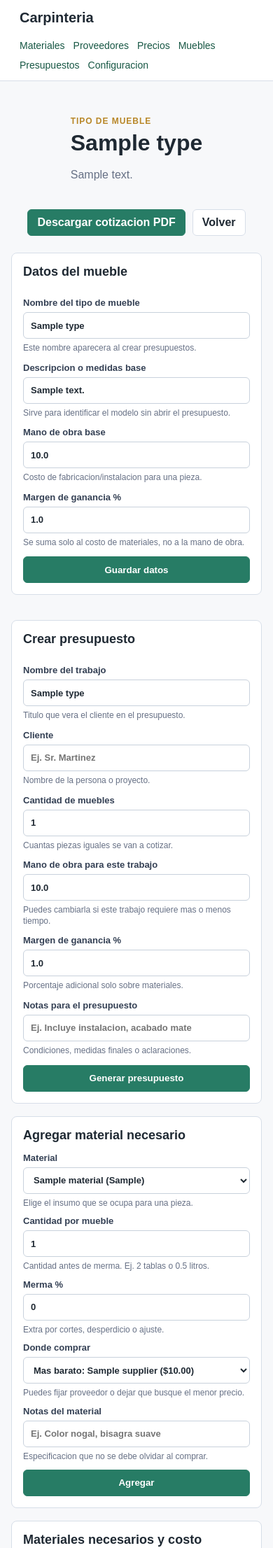
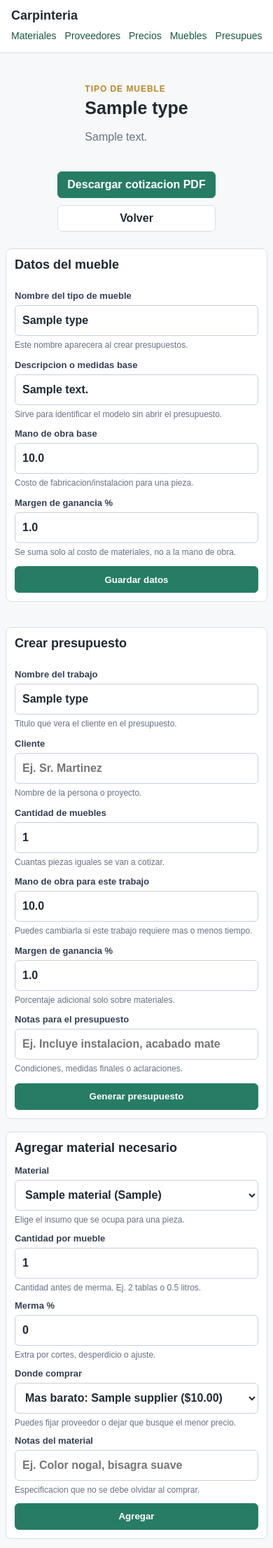
Before and after one commit to SamuelOrdaz-CIMAT/carpinteria, a Flask app: page /furniture/1 in a window 390 px wide. Shown: the top 2212 px of the page at 70% size. Run offline with Flask 3, Linux system fonts and the light colour scheme; tables that the repository leaves empty hold one stand-in row (values such as "Sample post").

Commit message:
Improve mobile layout

```diff
--- a/static/styles.css
+++ b/static/styles.css
@@ -17,6 +17,7 @@ body {
   color: var(--ink);
   background: var(--paper);
   font-family: Arial, Helvetica, sans-serif;
+  overflow-x: hidden;
 }
 
 a { color: var(--green-dark); text-decoration: none; }
@@ -45,6 +46,10 @@ nav {
   flex-wrap: wrap;
   gap: 12px;
   font-size: 14px;
+}
+
+nav a {
+  white-space: nowrap;
 }
 
 .page {
@@ -156,9 +161,13 @@ h2 { margin: 0 0 14px; font-size: 18px; }
   align-items: end;
 }
 
+.budget-edit-form h2 {
+  grid-column: 1 / -1;
+}
+
 input, select {
   width: 100%;
-  height: 38px;
+  min-height: 38px;
   padding: 8px 10px;
   color: var(--ink);
   background: #ffffff;
@@ -280,10 +289,15 @@ label {
   background: #eefaf5;
 }
 
-.table-scroll { overflow-x: auto; }
+.table-scroll {
+  width: 100%;
+  overflow-x: auto;
+  -webkit-overflow-scrolling: touch;
+}
 
 table {
   width: 100%;
+  min-width: 620px;
   border-collapse: collapse;
 }
 
@@ -341,11 +355,86 @@ td .button { width: 100%; }
 .totals .grand { border-color: var(--green); background: #eefaf5; }
 
 @media (max-width: 860px) {
-  .topbar { align-items: flex-start; flex-direction: column; }
+  .topbar {
+    align-items: flex-start;
+    flex-direction: column;
+    gap: 10px;
+    padding: 12px 16px;
+  }
+
+  nav {
+    width: 100%;
+    flex-wrap: nowrap;
+    overflow-x: auto;
+    padding-bottom: 4px;
+  }
+
+  .page {
+    width: min(100% - 20px, 1180px);
+    padding: 22px 0 36px;
+  }
+
+  h1 {
+    font-size: 28px;
+  }
+
   .hero { align-items: stretch; flex-direction: column; }
   .metrics, .grid.two, .totals { grid-template-columns: 1fr; }
   .settings-layout, .settings-grid { grid-template-columns: 1fr; }
-  .toolbar, .budget-form { grid-template-columns: 1fr; }
+  .toolbar, .budget-form, .budget-edit-form { grid-template-columns: 1fr; }
+
+  input, select {
+    min-height: 44px;
+    font-size: 16px;
+  }
+
+  .hero-actions {
+    align-items: stretch;
+    flex-direction: column;
+  }
+
+  .hero-actions .button,
+  .hero-actions form,
+  .form-actions .button,
+  .toolbar .button {
+    width: 100%;
+  }
+
+  .panel {
+    padding: 12px;
+  }
+
+  .table-scroll {
+    margin: 0 -4px;
+    padding: 0 4px;
+  }
+}
+
+@media (max-width: 520px) {
+  .page {
+    width: min(100% - 16px, 1180px);
+  }
+
+  h1 {
+    font-size: 25px;
+  }
+
+  .brand {
+    font-size: 18px;
+  }
+
+  th, td {
+    padding: 9px 8px;
+  }
+
+  table {
+    min-width: 680px;
+  }
+
+  .metrics div,
+  .totals div {
+    padding: 14px;
+  }
 }
 
 @media print {
--- a/templates/budget_detail.html
+++ b/templates/budget_detail.html
@@ -48,6 +48,7 @@
 </form>
 
 <div class="panel">
+  <div class="table-scroll">
     <table>
       <thead><tr><th>Material</th><th>Proveedor</th><th>Cantidad</th><th>Unidad</th><th>Precio</th><th>Total</th></tr></thead>
       <tbody>
@@ -66,6 +67,7 @@
       </tbody>
     </table>
   </div>
+</div>
 
 <section class="totals">
   <div><span>Materiales</span><strong>{{ material_total|money }}</strong></div>
--- a/templates/budgets.html
+++ b/templates/budgets.html
@@ -35,6 +35,7 @@
   <button class="button primary">Crear</button>
 </form>
 <div class="panel">
+  <div class="table-scroll">
     <table>
       <thead><tr><th>Folio</th><th>Trabajo</th><th>Cliente</th><th>Mueble</th><th>Fecha</th><th></th><th></th><th></th></tr></thead>
       <tbody>
@@ -59,4 +60,5 @@
       </tbody>
     </table>
   </div>
+</div>
 {% endblock %}
--- a/templates/furniture.html
+++ b/templates/furniture.html
@@ -21,6 +21,7 @@
   <button class="button primary">Agregar</button>
 </form>
 <div class="panel">
+  <div class="table-scroll">
     <table>
       <thead><tr><th>Tipo</th><th>Descripcion</th><th>Materiales</th><th>Mano de obra</th><th>Margen sobre material</th><th></th></tr></thead>
       <tbody>
@@ -39,4 +40,5 @@
       </tbody>
     </table>
   </div>
+</div>
 {% endblock %}
--- a/templates/index.html
+++ b/templates/index.html
@@ -18,6 +18,7 @@
 <section class="grid two">
   <div class="panel">
     <h2>Precios minimos</h2>
+    <div class="table-scroll">
       <table>
         <thead><tr><th>Material</th><th>Unidad</th><th>Precio</th></tr></thead>
         <tbody>
@@ -27,8 +28,10 @@
         </tbody>
       </table>
     </div>
+  </div>
   <div class="panel">
     <h2>Presupuestos recientes</h2>
+    <div class="table-scroll">
       <table>
         <thead><tr><th>Folio</th><th>Trabajo</th><th>Cliente</th></tr></thead>
         <tbody>
@@ -44,5 +47,6 @@
         </tbody>
       </table>
     </div>
+  </div>
 </section>
 {% endblock %}
```
Lines whose indentation alone changed are shown as unchanged.
